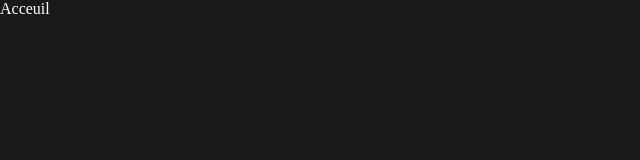
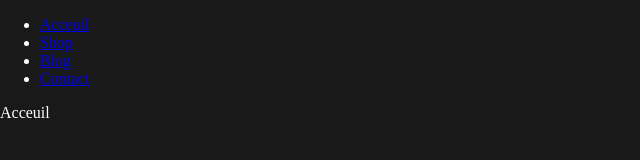
Before and after one commit to VictChaz/RepoDeskt, a plain HTML site: page index.html in a window 1280 px wide. Shown: the whole page, without its empty margins (0-640 px from the left). Drawn offline with Linux system fonts and the light colour scheme.

Commit message:
Corrections

```diff
--- a/index.html
+++ b/index.html
@@ -7,9 +7,24 @@
 </head>
 <body>
 
-    <header>
-
-    </header>
+<header>
+    <nav>
+        <ul>
+            <li>
+                <a href="#">Acceuil</a>
+            </li>
+            <li>
+                <a href="#">Shop</a>
+            </li>
+            <li>
+                <a href="#">Blog</a>
+            </li>
+            <li>
+                <a href="#">Contact</a>
+            </li>
+        </ul>
+    </nav>
+</header>
     <main>
         Acceuil
     </main>
```
Also changed, not shown: shop.html (+2 -0 lines).
